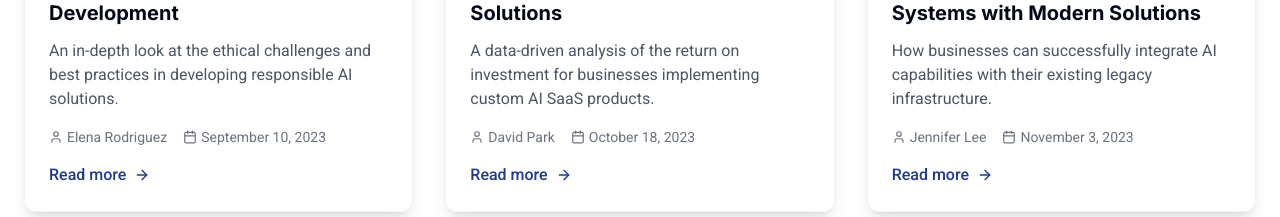
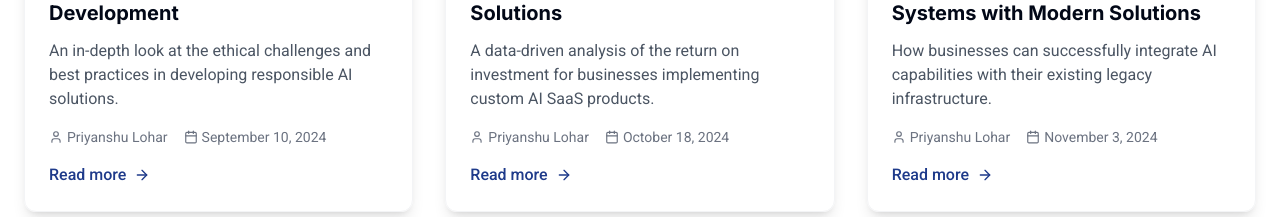
Before and after one commit to pylhr/ai-saas-visionary, a React (Vite) app: page /blog in a window 1280 px wide. Shown: the part 1300-1517 px from the top of the page. Built offline with nearby package versions, Linux system fonts and the light colour scheme.

Commit message:
Update Blog.tsx

```diff
--- a/src/pages/Blog.tsx
+++ b/src/pages/Blog.tsx
@@ -32,24 +32,24 @@ const blogPosts = [
   {
     title: 'Ethical Considerations in AI Development',
     excerpt: 'An in-depth look at the ethical challenges and best practices in developing responsible AI solutions.',
-    author: 'Elena Rodriguez',
-    date: 'September 10, 2023',
+    author: 'Priyanshu Lohar',
+    date: 'September 10, 2024',
     image: 'https://images.unsplash.com/photo-1620712943543-bcc4688e7485?ixlib=rb-4.0.3&ixid=MnwxMjA3fDB8MHxwaG90by1wYWdlfHx8fGVufDB8fHx8&auto=format&fit=crop&w=1742&q=80',
     category: 'Ethics'
   },
   {
     title: 'The ROI of Custom AI SaaS Solutions',
     excerpt: 'A data-driven analysis of the return on investment for businesses implementing custom AI SaaS products.',
-    author: 'David Park',
-    date: 'October 18, 2023',
+    author: 'Priyanshu Lohar',
+    date: 'October 18, 2024',
     image: 'https://images.unsplash.com/photo-1551836022-d5d88e9218df?ixlib=rb-4.0.3&ixid=MnwxMjA3fDB8MHxwaG90by1wYWdlfHx8fGVufDB8fHx8&auto=format&fit=crop&w=1740&q=80',
     category: 'Business'
   },
   {
     title: 'AI Integration: Bridging Legacy Systems with Modern Solutions',
     excerpt: 'How businesses can successfully integrate AI capabilities with their existing legacy infrastructure.',
-    author: 'Jennifer Lee',
-    date: 'November 3, 2023',
+    author: 'Priyanshu Lohar',
+    date: 'November 3, 2024',
     image: 'https://images.unsplash.com/photo-1519389950473-47ba0277781c?ixlib=rb-4.0.3&ixid=MnwxMjA3fDB8MHxwaG90by1wYWdlfHx8fGVufDB8fHx8&auto=format&fit=crop&w=1740&q=80',
     category: 'Integration'
   }
```
